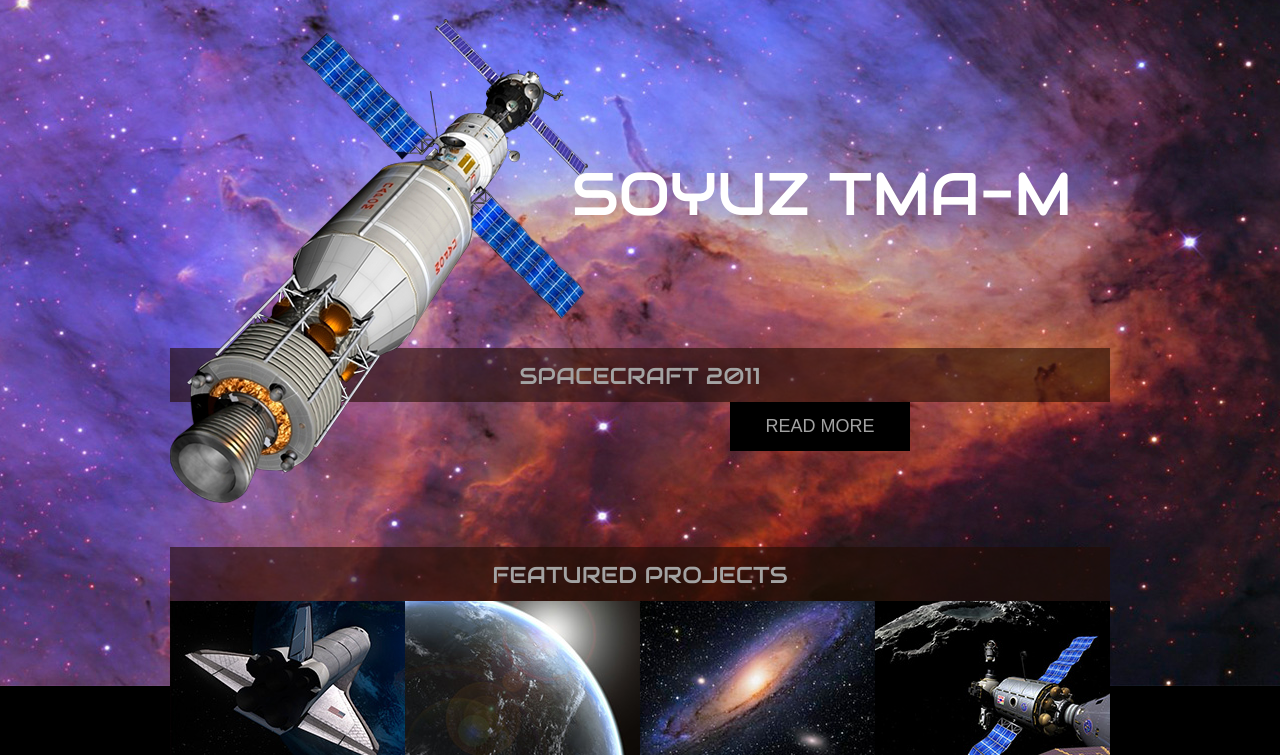
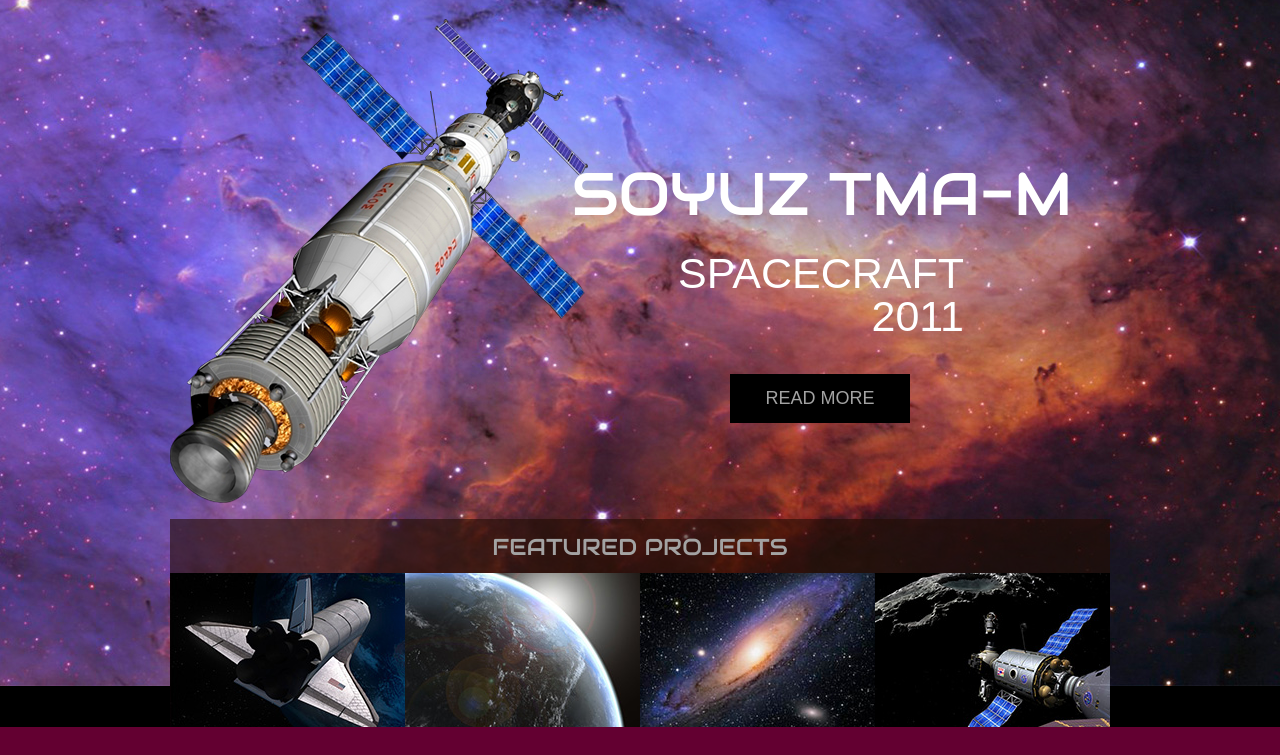
Before and after one commit to erahman73/web_space, a plain HTML site: page index.html in a window 1280 px wide. Shown: the part 82-837 px from the top of the page. Drawn offline with Linux system fonts and the light colour scheme.

Commit message:
index changes

```diff
--- a/index.html
+++ b/index.html
@@ -48,7 +48,7 @@
 				<div>
 					<img src="images/satellite.png" alt="" class="satellite">
 					<h1>SOYUZ TMA-M</h1>
-					<h3>Spacecraft 2011</h3>
+					<h2>Spacecraft 2011</h2>
 					<a href="blog.html" class="more">Read More</a>
 					<h3>FEATURED PROJECTS</h3>
 					<ul>
```
